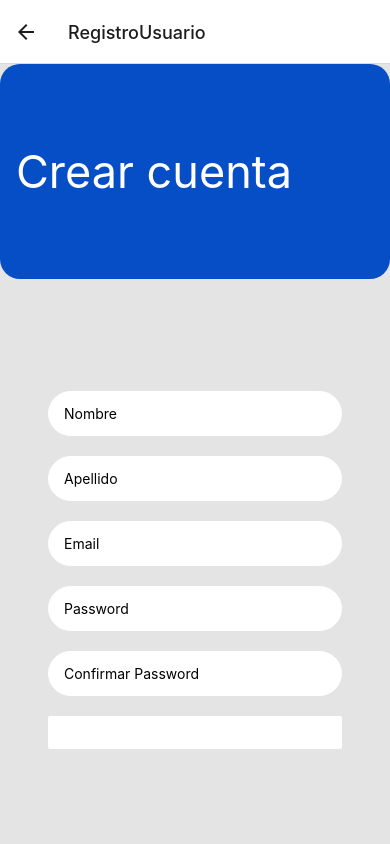
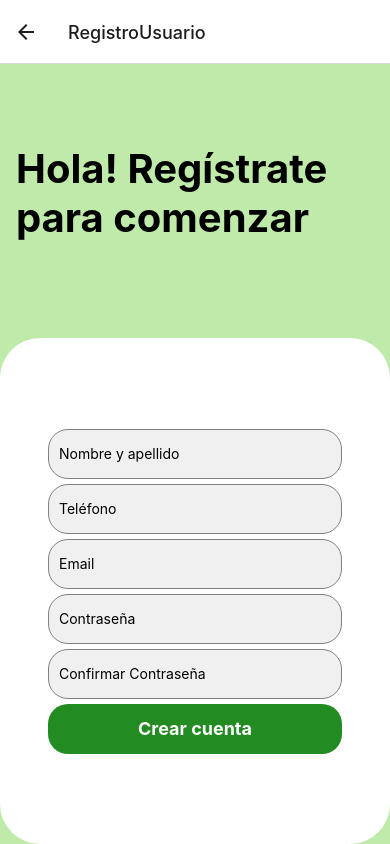
Before and after one commit to lHusky/Lima-Bici, a React Native app in the folder frontend/limabici-app/: screen /RegistroUsuario in a window 390 px wide. Built offline with nearby package versions, Linux system fonts and the light colour scheme.

Commit message:
Update RegistroUsuario.jsx

```diff
--- a/frontend/limabici-app/screens/RegistroUsuario/RegistroUsuario.jsx
+++ b/frontend/limabici-app/screens/RegistroUsuario/RegistroUsuario.jsx
@@ -1,24 +1,24 @@
 import React, { useState, useEffect } from 'react';
-import { View, Text, TextInput, Button, Alert, StyleSheet } from 'react-native';
-//import usuarioApi from '../../api/usuario'; // Asegúrate de que las rutas sean correctas
-//import clienteApi from '../../api/cliente';
+import { KeyboardAvoidingView, ScrollView, TouchableOpacity, TextInput, View, Text, StyleSheet, Alert } from 'react-native';
 import { useNavigation } from '@react-navigation/native';
+// Asegúrate de que la importación de usuarioApi esté correctamente configurada
+// import usuarioApi from '../../api/usuario';
 
 const Signin = () => {
     const [nombre, setNombre] = useState('');
-    const [apellido, setApellido] = useState('');
+    const [telefono, setTelefono] = useState('');
     const [email, setEmail] = useState('');
     const [password, setPassword] = useState('');
     const [confPassword, setConfPassword] = useState('');
     const [userAccounts, setUserAccounts] = useState([]);
     const [error, setError] = useState('');
+    const [passwordError, setPasswordError] = useState(''); // Agregar estado para errores de contraseña
     const navigation = useNavigation();
 
     useEffect(() => {
         handleOnLoad();
     }, []);
 
-    // Función para cargar los usuarios desde la API
     const handleOnLoad = async () => {
         try {
             const usuariosData = await usuarioApi.findAll();
@@ -28,43 +28,37 @@ const Signin = () => {
         }
     };
 
-    // Función para manejar el envío del formulario
     const handleSubmit = async () => {
-        // Validación de contraseñas
         if (password !== confPassword) {
-            setError('Las contraseñas no coinciden');
+            setError('*Las contraseñas no coinciden');
             return;
         }
 
-        // Validación de usuario existente
+        if (password.length < 6) {
+            setPasswordError('*La contraseña debe tener al menos 6 caracteres');
+            return;
+        } else {
+            setPasswordError('');
+        }
+
         const existingUser = userAccounts.find(user => user.email === email);
         if (existingUser) {
             setError('El correo electrónico ya está registrado');
             return;
         }
 
-        // Datos del usuario a crear
         const payloadUsuario = {
             rol: 'cliente',
             email,
             password,
             estado: 'Activo',
+            nombre,
+            telefono,
         };
 
         try {
-            // Crear usuario
-            const response = await usuarioApi.create(payloadUsuario);
-            // Datos del cliente a crear
-            const payloadCliente = {
-                idUsuario: response.id,
-                nombre,
-                apellido,
-                fechaRegistro: new Date(),
-            };
-            // Crear cliente
-            await clienteApi.create(payloadCliente);
-            // Navegar a la pantalla de inicio de sesión
-            navigation.navigate('Login'); // Cambia 'Login' al nombre de tu pantalla de inicio de sesión
+            await usuarioApi.create(payloadUsuario);
+            navigation.navigate('Login'); // Asegúrate de que 'Login' sea el nombre correcto de tu pantalla de inicio de sesión
         } catch (error) {
             console.error('Error al registrar el usuario:', error);
             Alert.alert('Error', 'Hubo un problema al registrar el usuario.');
@@ -74,20 +68,24 @@ const Signin = () => {
     return (
         <View style={styles.container1}>
             <View style={styles.headerContainer}>
-                <Text style={styles.header}>Crear cuenta</Text>
+                <Text style={styles.header}>Hola! Regístrate para comenzar</Text>
             </View>
             <View style={styles.container2}>
                 <TextInput
                     style={styles.input}
-                    placeholder="Nombre"
+                    placeholder="Nombre y apellido"
                     value={nombre}
                     onChangeText={setNombre}
                 />
                 <TextInput
                     style={styles.input}
-                    placeholder="Apellido"
-                    value={apellido}
-                    onChangeText={setApellido}
+                    placeholder="Teléfono"
+                    value={telefono}
+                    onChangeText={(text) => {
+                        const numericText = text.replace(/[^0-9]/g, '');
+                        setTelefono(numericText);
+                    }}
+                    keyboardType="numeric"
                 />
                 <TextInput
                     style={styles.input}
@@ -99,69 +97,74 @@ const Signin = () => {
                 />
                 <TextInput
                     style={styles.input}
-                    placeholder="Password"
+                    placeholder="Contraseña"
                     secureTextEntry
                     value={password}
                     onChangeText={setPassword}
                 />
                 <TextInput
                     style={styles.input}
-                    placeholder="Confirmar Password"
+                    placeholder="Confirmar Contraseña"
                     secureTextEntry
                     value={confPassword}
                     onChangeText={setConfPassword}
                 />
                 {error ? <Text style={styles.errorMessage}>{error}</Text> : null}
-                <Button title="Crear cuenta" onPress={handleSubmit} color="white" />
+                {passwordError ? <Text style={styles.errorMessage}>{passwordError}</Text> : null}
+                <TouchableOpacity style={styles.boton} onPress={handleSubmit}>
+                    <Text style={styles.botonText}>Crear cuenta</Text>
+                </TouchableOpacity>
             </View>
         </View>
     );
 };
 
-// Estilos para el componente
 const styles = StyleSheet.create({
     container1: {
         flex: 1,
-        padding: 0,
         justifyContent: 'center',
-        backgroundColor: "#e4e4e4",
-
+        backgroundColor: "#BFEAAA",
     },
     headerContainer: {
-        backgroundColor: "#064ec6",
-        marginTop: 0,
+        backgroundColor: "#BFEAAA",
         paddingVertical: 80,
         paddingHorizontal: 16,
         marginBottom: 16,
         borderRadius: 20,
     },
     header: {
-        fontSize: 45,
-        color: 'white',
-        textAlign: 'left',
+        fontSize: 40,
+        color: 'black',
+        fontWeight: 'bold',
     },
     container2: {
         flex: 1,
         padding: 48,
-        marginTop: 0,
         justifyContent: 'center',
+        backgroundColor: 'white',
+        borderRadius: 40,
     },
     input: {
-        height: 45,
-        borderColor: 'white',
-        backgroundColor: "white",
+        height: 50,
+        borderColor: 'gray',
         borderWidth: 1,
-        marginBottom: 20,
-        paddingHorizontal: 15,
-        borderRadius: 200,
+        borderRadius: 20,
+        backgroundColor: '#f0f0f0',
+        paddingHorizontal: 10,
+        marginBottom: 5,
     },
     boton: {
-        height: 40,
-        borderWidth: 1,
-        marginBottom: 12,
-        paddingHorizontal: 8,
-        backgroundColor: "blue",
         borderRadius: 20,
+        width: '100%',
+        height: 50,
+        justifyContent: 'center',
+        alignItems: 'center',
+        backgroundColor: '#228B22'
+    },
+    botonText: {
+        color: 'white',
+        fontSize: 18,
+        fontWeight: 'bold',
     },
     errorMessage: {
         color: 'red',
```
